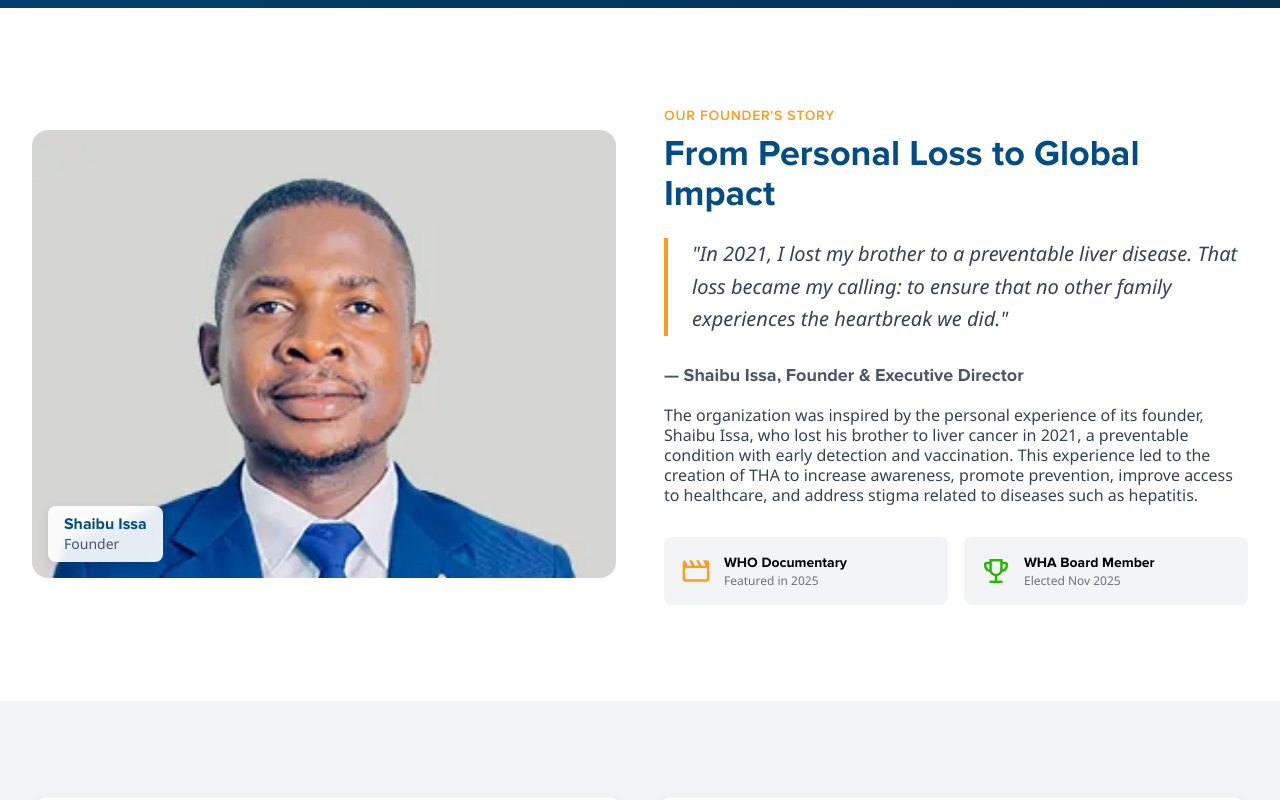
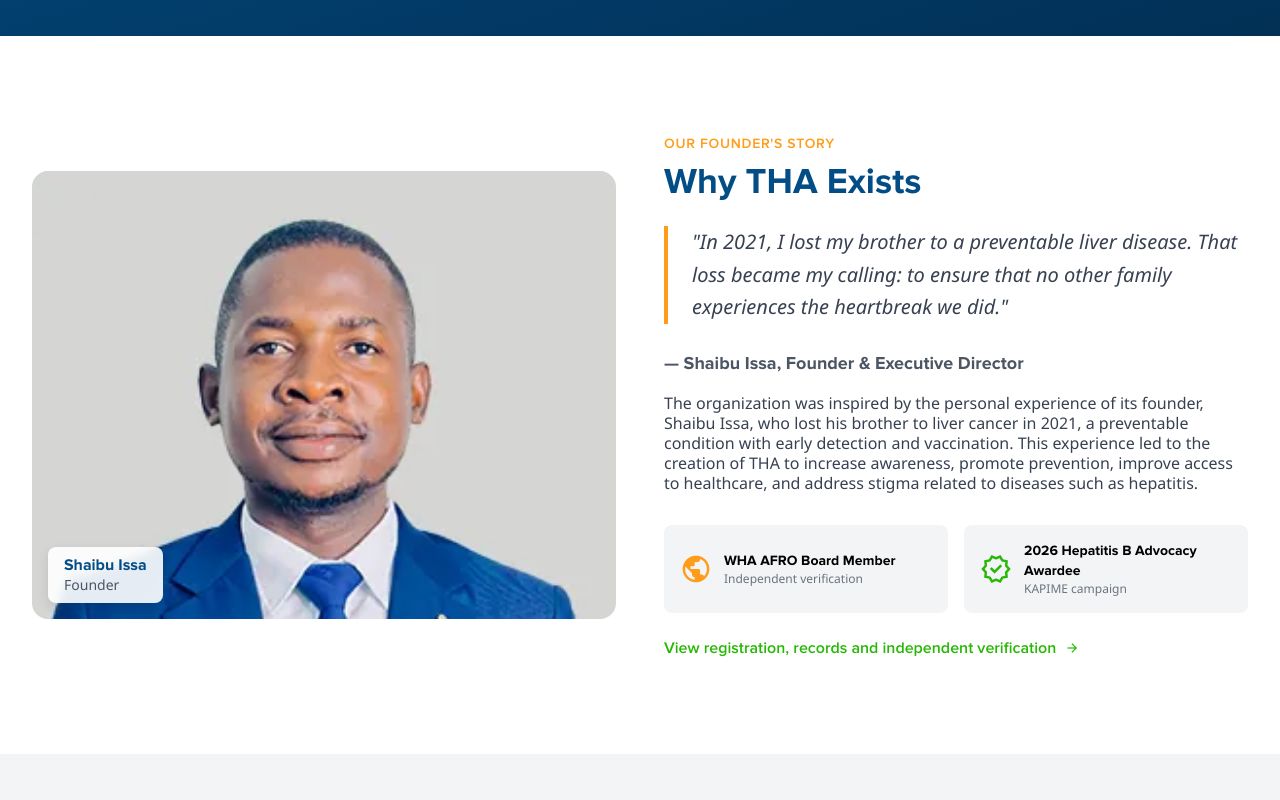
Before and after one commit to zayqu/tha-website, a React (Vite) app: page /about in a window 1280 px wide. Shown: the part 420-1220 px from the top of the page. Built offline with nearby package versions, Linux system fonts and the light colour scheme; no server answers; a web font is replaced by a local one.

Commit message:
copy: make THA about page evidence-led and human

```diff
--- a/src/pages/About.jsx
+++ b/src/pages/About.jsx
@@ -109,7 +109,7 @@ export const About = () => {
             About Tanzania Health Alliance
           </h1>
           <p className="text-xl text-white/90 max-w-3xl mx-auto">
-            Dedicated to transforming health outcomes and strengthening health systems across Tanzania through advocacy, research, and community engagement.
+            Tanzania Health Alliance (THA) is a registered NGO (No. 00NGO/R/8379) based in Dar es Salaam. We work with communities, health institutions and partners on Viral Hepatitis, HIV and Mental Health.
           </p>
         </div>
       </section>
@@ -138,7 +138,7 @@ export const About = () => {
             <div>
               <span className="text-accent font-semibold text-sm uppercase tracking-wider">Our Founder's Story</span>
               <h2 className="text-3xl md:text-4xl font-bold text-primary mt-2 mb-6">
-                From Personal Loss to Global Impact
+                Why THA Exists
               </h2>
 
               <div className="text-xl italic text-gray-700 border-l-4 border-accent pl-6 mb-6 leading-relaxed">
@@ -154,20 +154,37 @@ export const About = () => {
 
               {/* Key Recognition */}
               <div className="mt-8 grid grid-cols-1 sm:grid-cols-2 gap-4">
-                <div className="bg-cool-gray rounded-lg p-4 flex items-center gap-3">
-                  <Icon name="film" size={32} category="accent" />
+                <a
+                  href="https://www.worldhepatitisalliance.org/our-team-2025/"
+                  target="_blank"
+                  rel="noopener noreferrer"
+                  className="bg-cool-gray rounded-lg p-4 flex items-center gap-3 hover:shadow-card transition"
+                >
+                  <Icon name="public" size={32} category="accent" />
                   <div>
-                    <p className="font-bold text-sm">WHO Documentary</p>
-                    <p className="text-xs text-gray-500">Featured in 2025</p>
+                    <p className="font-bold text-sm">WHA AFRO Board Member</p>
+                    <p className="text-xs text-gray-500">Independent verification</p>
                   </div>
-                </div>
-                <div className="bg-cool-gray rounded-lg p-4 flex items-center gap-3">
-                  <Icon name="award" size={32} category="secondary" />
+                </a>
+                <a
+                  href="https://abachepb.org/funding/current-awardees-2026/"
+                  target="_blank"
+                  rel="noopener noreferrer"
+                  className="bg-cool-gray rounded-lg p-4 flex items-center gap-3 hover:shadow-card transition"
+                >
+                  <Icon name="verified" size={32} category="secondary" />
                   <div>
-                    <p className="font-bold text-sm">WHA Board Member</p>
-                    <p className="text-xs text-gray-500">Elected Nov 2025</p>
+                    <p className="font-bold text-sm">2026 Hepatitis B Advocacy Awardee</p>
+                    <p className="text-xs text-gray-500">KAPIME campaign</p>
                   </div>
-                </div>
+                </a>
+              </div>
+
+              <div className="mt-6">
+                <Link to="/documents" className="inline-flex items-center gap-2 text-secondary font-semibold hover:underline">
+                  View registration, records and independent verification
+                  <Icon name="arrow_forward" size={16} category="secondary" />
+                </Link>
               </div>
             </div>
           </div>
@@ -230,7 +247,7 @@ export const About = () => {
             <span className="text-accent font-semibold text-sm uppercase tracking-wider">How We Work</span>
             <h2 className="text-3xl md:text-4xl font-bold text-primary mt-2">Our Campaign Approach</h2>
             <p className="text-gray-600 mt-4 max-w-2xl mx-auto">
-              THA delivers impact through structured campaigns. Every activity and outreach maps to a campaign, ensuring focused, measurable results.
+              Our work is organized through focused campaigns so that activities, partners and results can be traced back to a clear public-health purpose.
             </p>
           </div>
 
@@ -337,7 +354,7 @@ export const About = () => {
           <div className="text-center mb-12">
             <span className="text-accent font-semibold text-sm uppercase tracking-wider">Collaboration</span>
             <h2 className="text-3xl md:text-4xl font-bold text-primary mt-2">Our Partners</h2>
-            <p className="text-gray-600 mt-4">Working with global and local organizations to advance health outcomes</p>
+            <p className="text-gray-600 mt-4">Working with organizations that strengthen our reach, technical work and accountability</p>
           </div>
 
           <PartnersCarousel partners={partners.partners} />
@@ -351,7 +368,7 @@ export const About = () => {
             Join Our Movement
           </h2>
           <p className="text-lg text-white/90 mb-8 max-w-2xl mx-auto">
-            Tanzania Health Alliance is building a healthier future. Be part of our mission to strengthen health systems and save lives across Tanzania.
+            If our work aligns with your institution, community or funding priorities, we would be glad to start with a practical conversation about where collaboration can make the most difference.
           </p>
           <div className="flex flex-col sm:flex-row gap-4 justify-center">
             <Link to="/make-a-difference" className="px-8 py-3 bg-secondary text-white font-bold rounded-lg hover:bg-secondary-dark transition">
```
